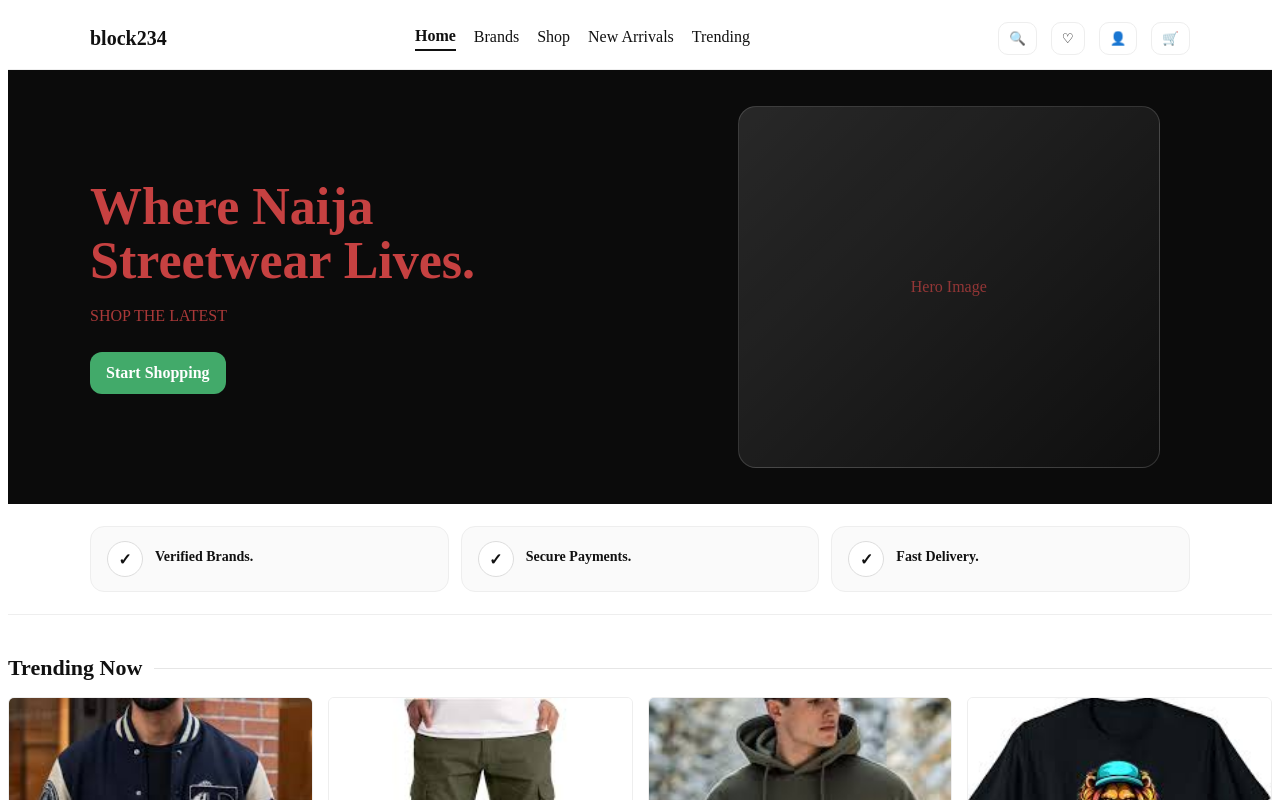
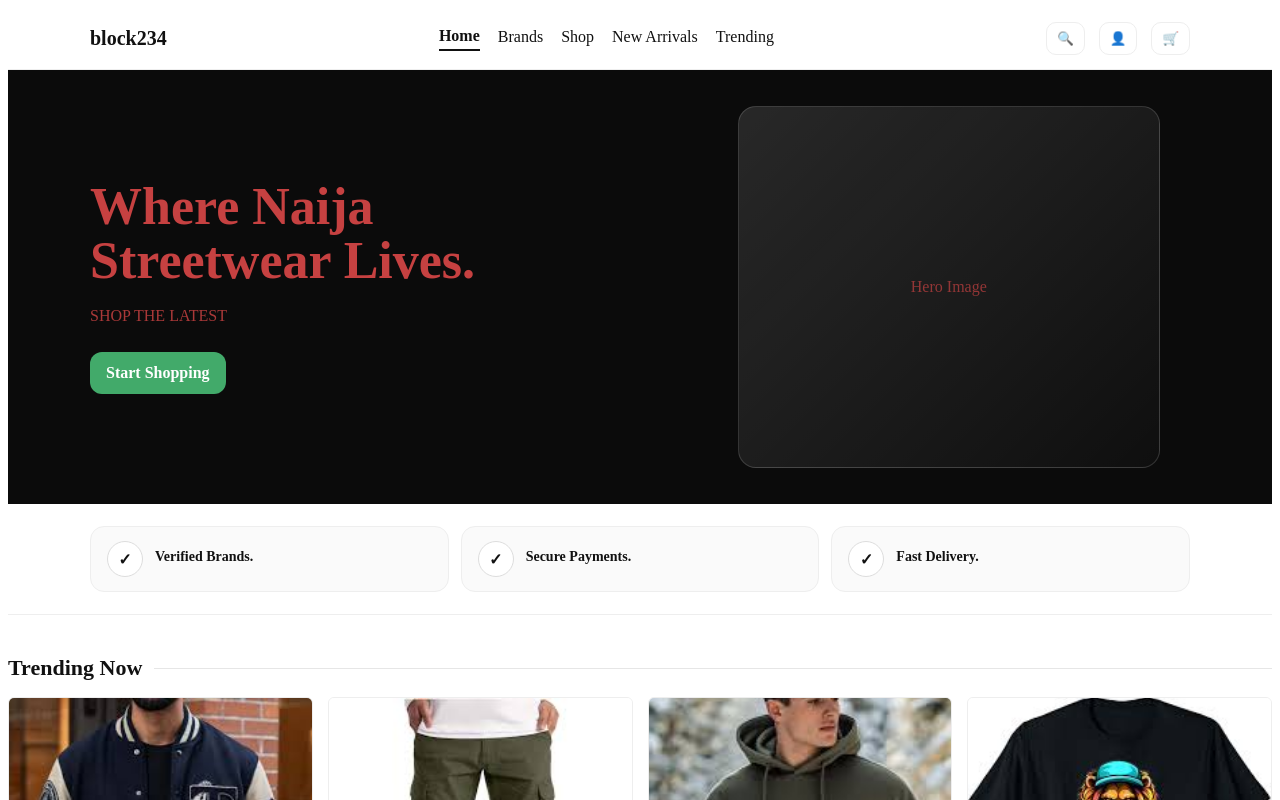
Before and after one commit to Itzteejay70/clothing-web-frontend, a React (Vite) app: page / in a window 1280 px wide. Shown: the top 800 px of the page. Built offline with nearby package versions, Linux system fonts and the light colour scheme.

Commit message:
updated Navbar

```diff
--- a/src/components/layout/Navbar.jsx
+++ b/src/components/layout/Navbar.jsx
@@ -59,7 +59,6 @@ export default function Navbar() {
         {/* Right icons (simple placeholders for now) */}
         <div style={{ display: "flex", gap: "14px", alignItems: "center" }}>
           <button style={iconBtn}>🔍</button>
-          <button style={iconBtn}>♡</button>
           <button style={iconBtn}>👤</button>
           <button style={iconBtn}>🛒</button>
         </div>
```
